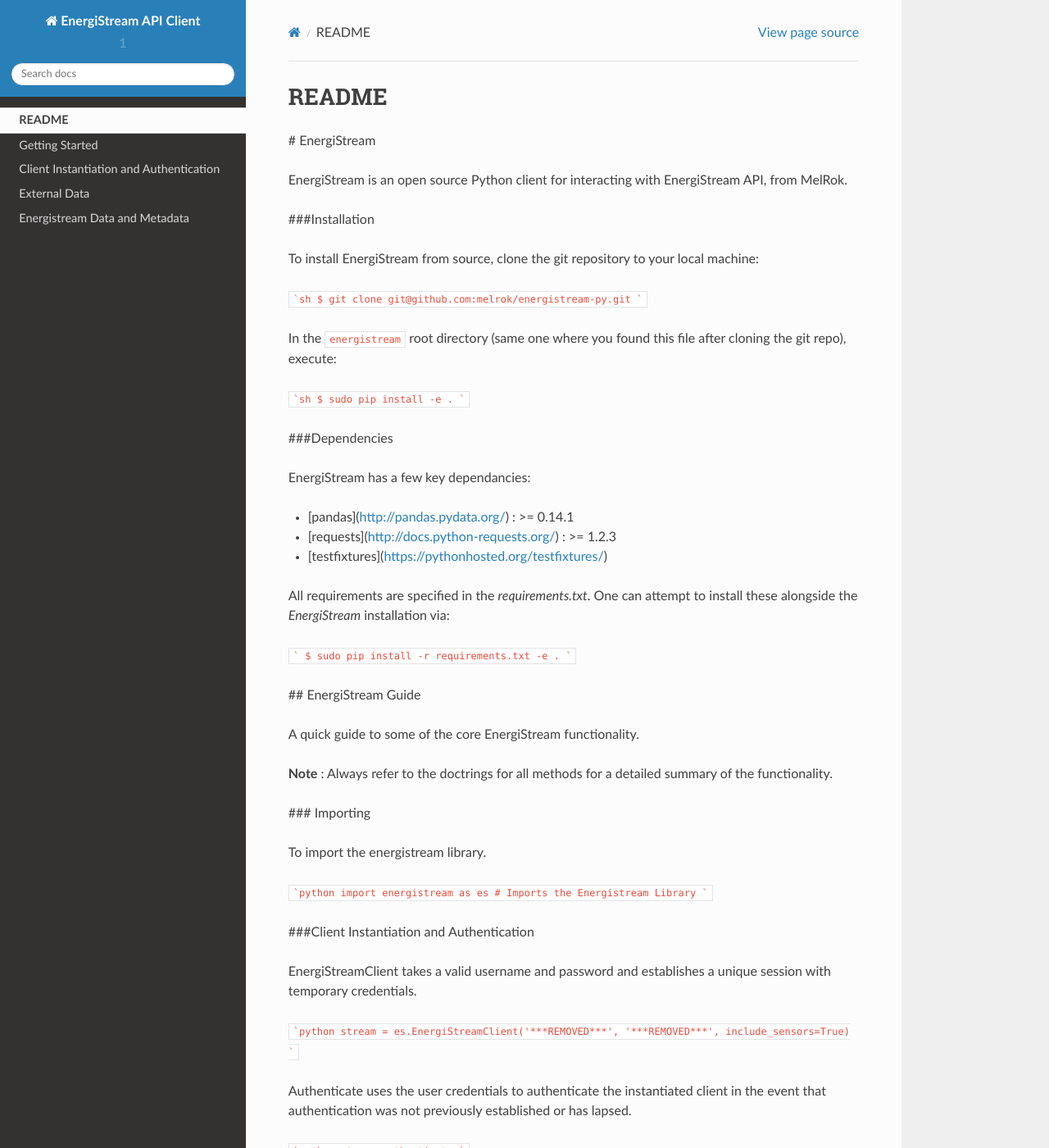
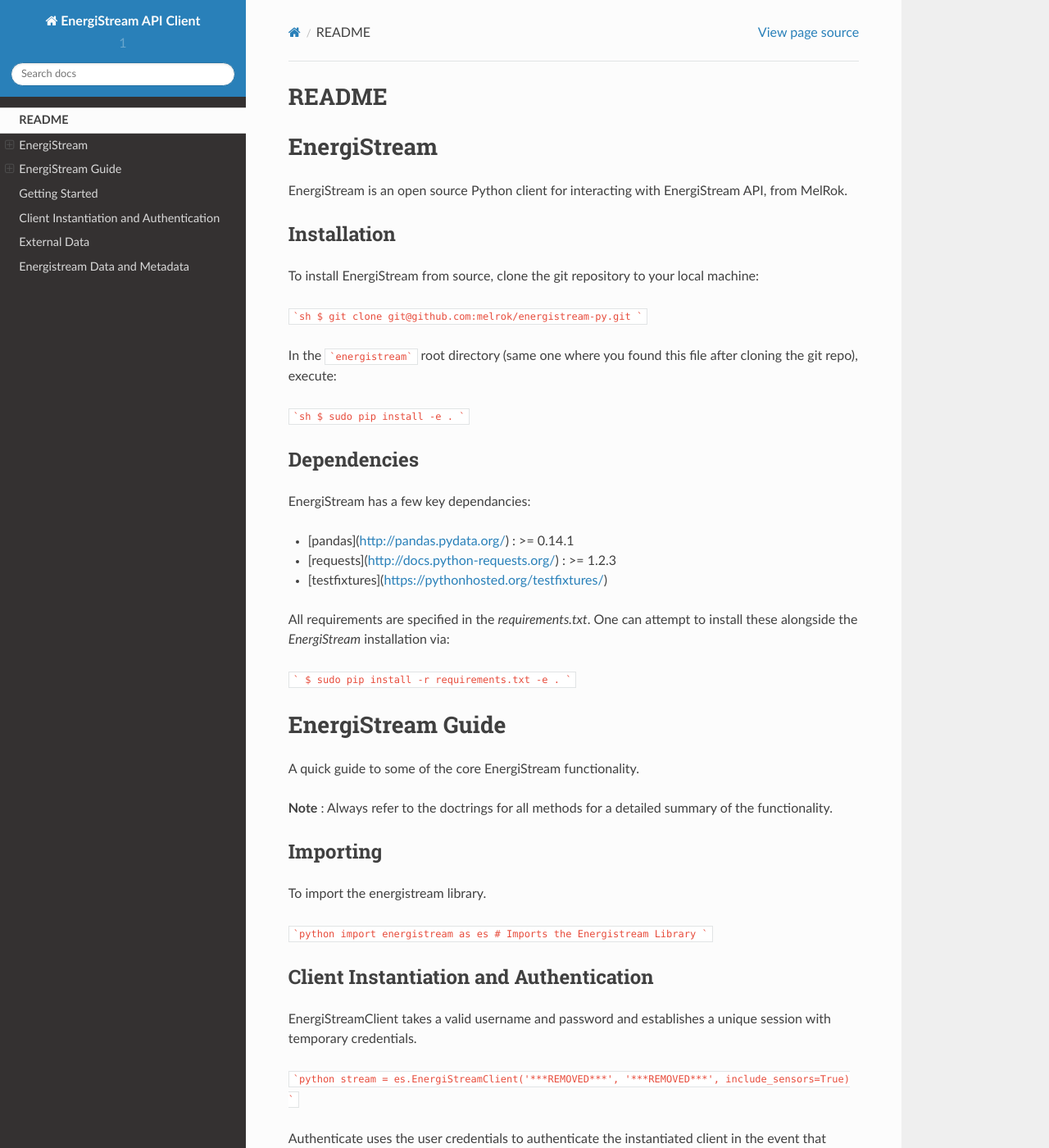
Before and after one commit to Melrok/energistream-py, a Sphinx documentation site: the page built from docs/source/includeme.rst, in a window 1280 px wide and 1400 px high. Shown: the whole window at 82% size. Built offline with Sphinx 7.4.7 and the Read the Docs theme 2.0.0, drawn with Linux system fonts in a browser that asks for light colours; some of the changed text lies outside the part shown.

Commit message:
README format changed from .md to .rst

````diff
--- a/README.md
+++ b/README.rst
@@ -1,8 +1,10 @@
-# EnergiStream
+EnergiStream
+************
 
 EnergiStream is an open source Python client for interacting with EnergiStream API, from MelRok.
 
-###Installation
+Installation
+^^^^^^^^^^^^
 
 To install EnergiStream from source, clone the git repository to your local machine:
 
@@ -10,13 +12,14 @@
 $ git clone git@github.com:melrok/energistream-py.git
 ```
 
-In the ``energistream`` root directory (same one where you found this file after cloning the git repo), execute:
+In the ```energistream``` root directory (same one where you found this file after cloning the git repo), execute:
 
 ```sh
 $ sudo pip install -e .
 ```
 
-###Dependencies
+Dependencies
+^^^^^^^^^^^^
 
 EnergiStream has a few key dependancies:
 
@@ -30,16 +33,15 @@
 $ sudo pip install -r requirements.txt -e .
 ```
 
-
-
-
-## EnergiStream Guide
+EnergiStream Guide
+******************
 
 A quick guide to some of the core EnergiStream functionality.
 
 **Note** : Always refer to the doctrings for all methods for a detailed summary of the functionality.
 
-### Importing
+Importing
+^^^^^^^^^
 
 To import the energistream library.
 
@@ -47,7 +49,8 @@
 import energistream as es # Imports the Energistream Library
 ```
 
-###Client Instantiation and Authentication
+Client Instantiation and Authentication
+^^^^^^^^^^^^^^^^^^^^^^^^^^^^^^^^^^^^^^^
 
 EnergiStreamClient takes a valid username and password and establishes a unique session with temporary credentials.
 
@@ -67,7 +70,8 @@
 stream.is_authenticated
 ```
 
-###External Data
+External Data
+^^^^^^^^^^^^^
 
 The `get_weather` method returns a dataframe of hourly temperature and relative humidity data for the instantiated client's associated physical location.
 >**Note**: This data is collected from third party sources. Weather ID is an energistream unique key and not associated to any third party ID schema.
@@ -76,7 +80,8 @@
 stream.get_weather(weather_id = 102, start = '12/29/2014', end = '1/29/2015')
 ```
 
-###Energistream Data and Metadata
+Energistream Data and Metadata
+^^^^^^^^^^^^^^^^^^^^^^^^^^^^^^
 
 The `get_energy` method accepts a sensor ID and returns a dataframe relating active and reactive energy, current and voltage RMS, and total Energy.
 
@@ -111,7 +116,7 @@
 
 The `get_demand` method returns power data for a given sensor group(demand or generation) at multiple resolutions (1, 5, 10, 15, and 30 minutes, daily, weekly, monthly, and yearly). Start and end date may be specified as well as the timezone and desired resolution.
 
->**Note**: Defaults to the last thirty days and fifteen minute resolution.
+**Note**: Defaults to the last thirty days and fifteen minute resolution.
 
 ```python
 stream.get_demand(157)
--- a/docs/source/includeme.rst
+++ b/docs/source/includeme.rst
@@ -1,4 +1,4 @@
 README
 ******
 
-.. include:: ../../README.md
+.. include:: ../../README.rst
````
